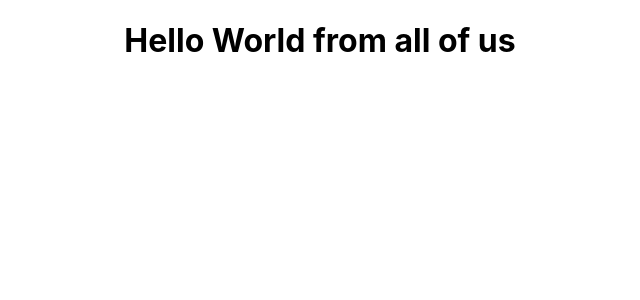
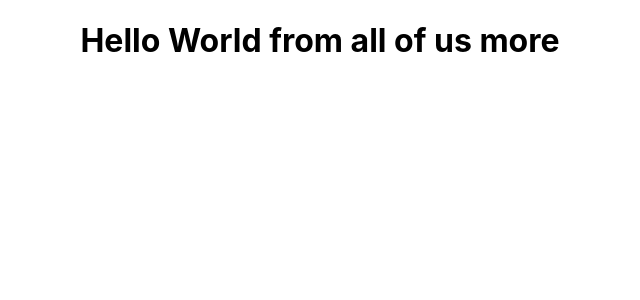
Before and after one commit to Nabeel87/react-project1-class2, a React (Create React App) app: page / in a window 1280 px wide. Shown: the top 300 px of the page, without its empty margins (320-960 px from the left). Built offline with nearby package versions, Linux system fonts and the light colour scheme.

Commit message:
update H1 message

```diff
--- a/src/App.js
+++ b/src/App.js
@@ -5,7 +5,7 @@ import './App.css';
 function App() {
   return (
     <div className="App">
-      <h1>Hello World from all of us</h1>
+      <h1>Hello World from all of us more</h1>
     </div>
   );
 }
```
